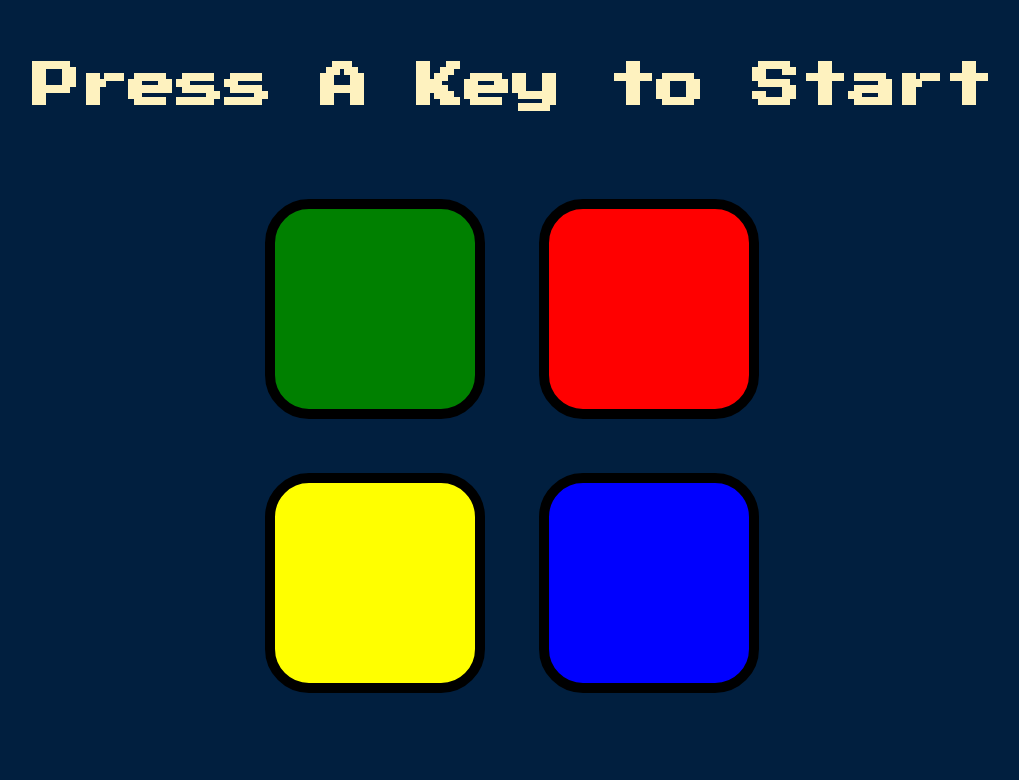
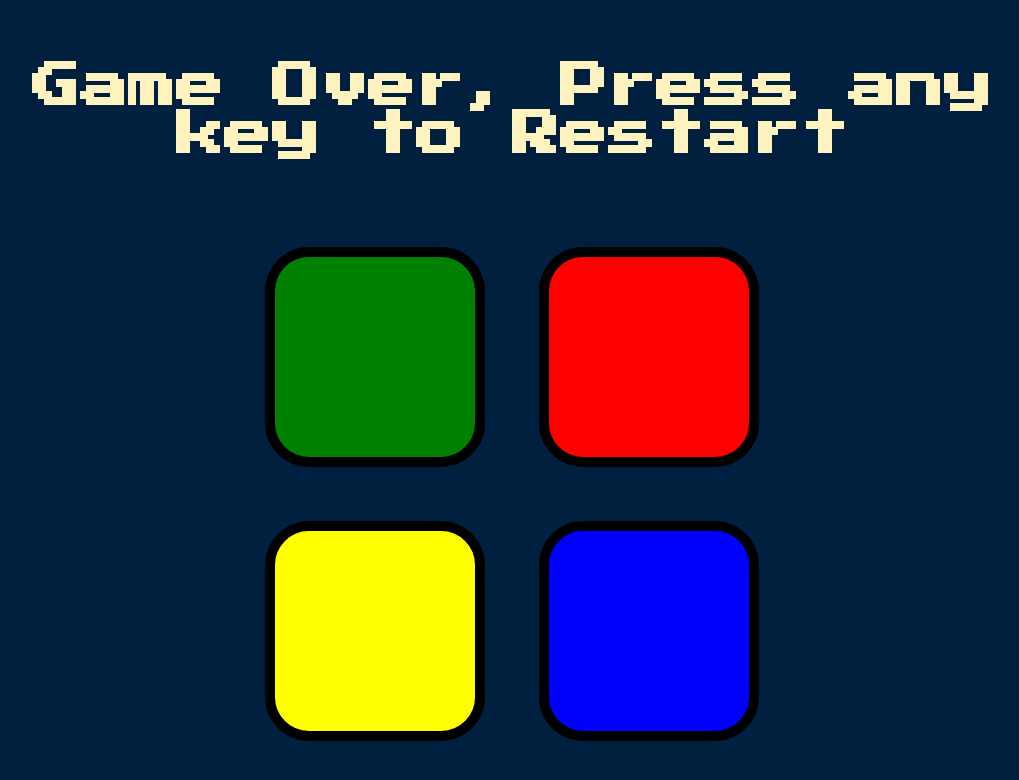
Before and after one commit to sativawangnoo23/Simon-Game, a plain HTML site: page index.html in a window 1280 px wide. Both pictures are taken after a click on the element 503 px from the left and 309 px from the top of the page. Shown: the whole page, without its empty margins (128-1147 px from the left). Drawn offline with nearby package versions, Linux system fonts and the light colour scheme.

Commit message:
Step 9,10

```diff
--- a/game.js
+++ b/game.js
@@ -51,5 +51,16 @@ function checkAnswer(currentLevel) {
     }
   } else{
     console.log('wrong');
+    playSound('wrong');
+    $('body').addClass('game-over');
+    setTimeout(function(){$('body').removeClass('game-over');},200);
+    $('#level-title').text('Game Over, Press any key to Restart');
+    startOver();
   }
 }
+
+function startOver(){
+  level=0;
+  gamePattern.length=0;
+  started=false;
+}
--- a/index.html
+++ b/index.html
@@ -9,7 +9,7 @@
 </head>
 
 <body>
-  <h1 id="level-title">Press A Key to Start</h1>
+  <h1 id="level-title">Press a key to Start</h1>
   <div class="container">
     <div lass="row">
 
```
